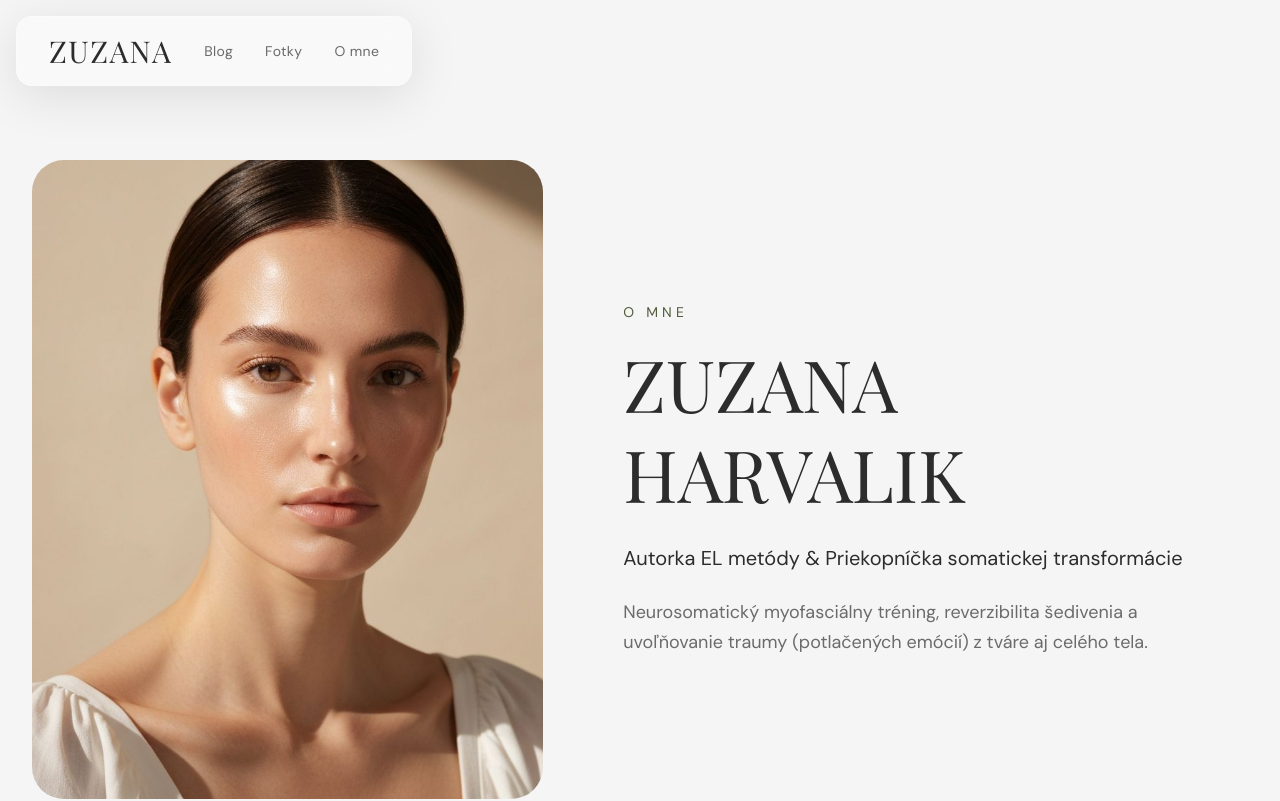
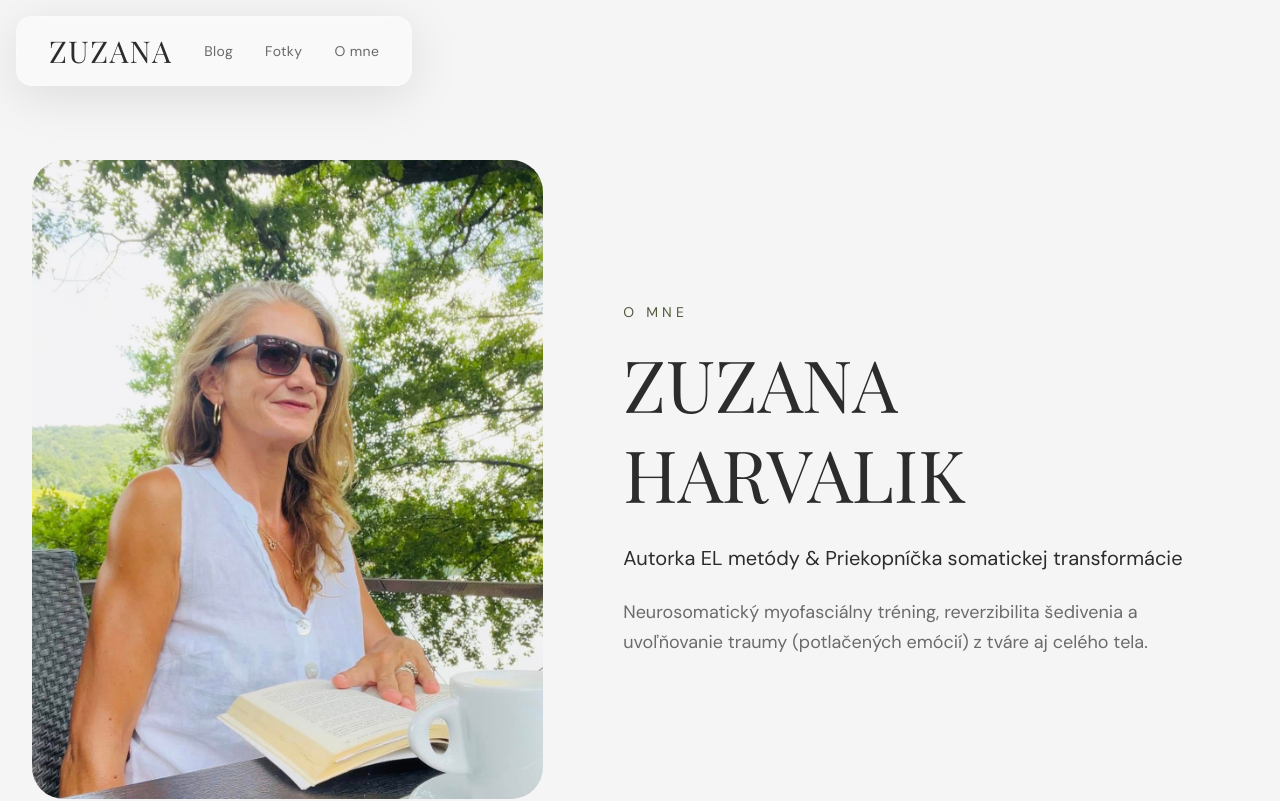
Before and after one commit to zuzana-metamorphosis/web, a Next.js app: page /o-mne in a window 1280 px wide. Shown: the top 801 px of the page. Built offline with nearby package versions, Linux system fonts and the light colour scheme; no server answers.

Commit message:
Add new photo to homepage and About page

```diff
--- a/app/o-mne/page.tsx
+++ b/app/o-mne/page.tsx
@@ -9,7 +9,7 @@ export default function AboutPage() {
       <section className="px-6 pb-24 pt-40 lg:px-8 lg:pb-32">
         <div className="mx-auto grid max-w-7xl gap-12 md:grid-cols-[0.9fr_1.1fr] md:items-center md:gap-20">
           <div className="relative aspect-[4/5] overflow-hidden rounded-2xl bg-muted">
-            <Image src="/images/hero-model.jpg" alt="Portrét Zuzany Harvalik" fill className="object-cover" priority />
+            <Image src="/Fotky/480785660_624497300225070_1171894858753554870_n.jpg" alt="Portrét Zuzany Harvalik" fill className="object-cover" priority />
           </div>
           <div>
             <p className="mb-4 text-sm uppercase tracking-[0.3em] text-primary">O mne</p>
--- a/app/page.tsx
+++ b/app/page.tsx
@@ -17,7 +17,7 @@ export default function HomePage() {
     <main>
       <Header />
       <section className="relative min-h-screen overflow-hidden bg-[#e3e1e2] pt-32">
-        <Image src="/images/hero-model.jpg" alt="Portrét autorky" fill priority className="object-cover object-center" />
+        <Image src="/Fotky/480785660_624497300225070_1171894858753554870_n.jpg" alt="Portrét autorky" fill priority className="object-cover object-center" />
         <div className="absolute inset-0 bg-gradient-to-t from-background via-background/20 to-transparent" />
         <div className="relative z-10 mx-auto flex min-h-[calc(100vh-8rem)] max-w-7xl items-end px-6 pb-16 lg:px-8 lg:pb-24">
           <div className="max-w-3xl">
```
Also changed, not shown: public/Fotky/480785660_624497300225070_1171894858753554870_n.jpg (added).
